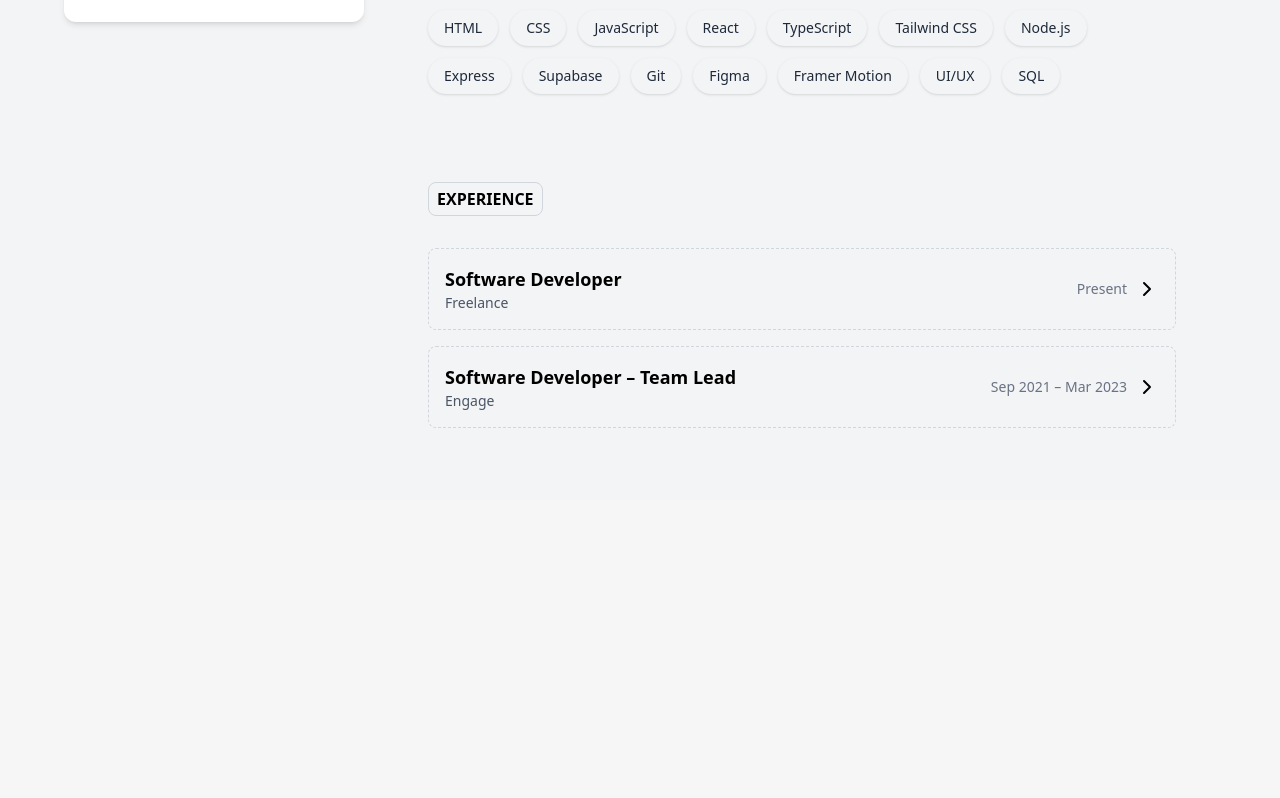
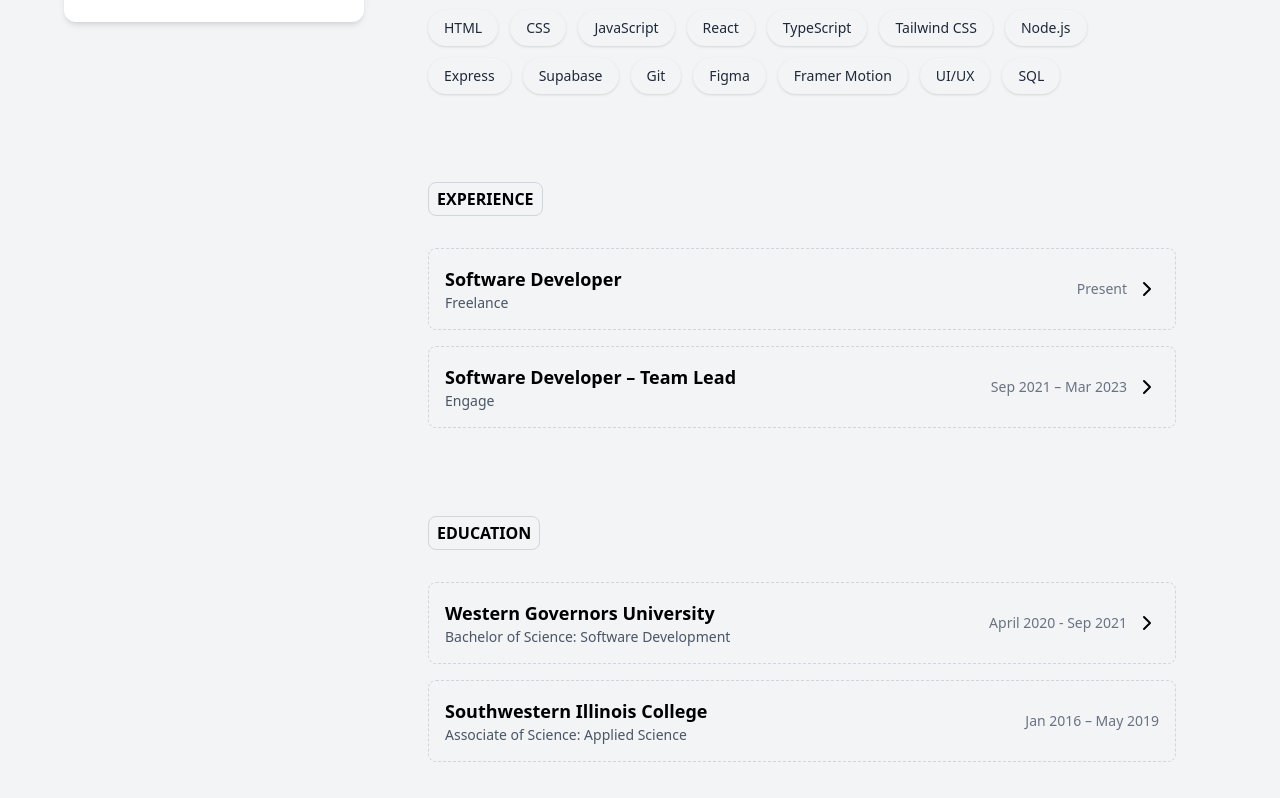
Before and after one commit to Tupchu/timothyupchurch-portfolio, a React (Vite) app: page / in a window 1280 px wide. Shown: the part 466-1264 px from the top of the page. Before the commit the page ends 966 px from the top, so only its background shows below. Built offline with nearby package versions, Linux system fonts and the light colour scheme.

Commit message:
Added Education Section
Added education section and removed the onclick & chevron icon on InfoCard if details are missing.

```diff
--- a/src/components/InfoCard.tsx
+++ b/src/components/InfoCard.tsx
@@ -8,21 +8,25 @@ const InfoCard = ({ item }: any) => {
     <>
       <div
         className="cursor-pointer border border-dashed border-gray-300 rounded-lg p-4 hover:shadow-md transition"
-        onClick={() => setIsOpen(!isOpen)}
+        onClick={() => {
+          item.details !== "" && setIsOpen(!isOpen);
+        }}
       >
         <div className="flex justify-between items-center">
           <div>
             <h3 className="font-semibold text-lg">{item.title}</h3>
-            <p className="text-sm text-gray-600">{item.company}</p>
+            <p className="text-sm text-gray-600">{item.subtitle}</p>
           </div>
           <div className="flex items-center space-x-2">
             <span className="text-sm text-gray-500">{item.date}</span>
+            {item.details !== "" && (
               <motion.div
                 animate={{ rotate: isOpen ? 90 : 0 }}
                 transition={{ duration: 0.25 }}
               >
                 <ChevronRight />
               </motion.div>
+            )}
           </div>
         </div>
 
--- a/src/components/MainContent.tsx
+++ b/src/components/MainContent.tsx
@@ -1,4 +1,5 @@
 import About from "../sections/About";
+import Education from "../sections/Education";
 import Experience from "../sections/Experience";
 import Skills from "../sections/Skills";
 
@@ -8,6 +9,7 @@ const MainContent = () => {
       <About />
       <Skills />
       <Experience />
+      <Education />
     </div>
   );
 };
--- /dev/null
+++ b/src/sections/Education.tsx
@@ -0,0 +1,43 @@
+import { motion } from "framer-motion";
+import InfoCard from "../components/InfoCard";
+
+const experienceData = [
+  {
+    title: "Western Governors University",
+    subtitle: "Bachelor of Science: Software Development",
+    date: "April 2020 - Sep 2021",
+    details:
+      "Graduated from Western Governors University with an in-depth understanding of software development. Developed applications from the ground up for the web, mobile, and desktop. Designed the user interface, data models, and logic for all applications built.",
+  },
+  {
+    title: "Southwestern Illinois College",
+    subtitle: "Associate of Science: Applied Science",
+    date: "Jan 2016 – May 2019",
+    details: "",
+  },
+];
+
+const Experience = () => {
+  return (
+    <motion.section
+      id="experience"
+      initial={{ opacity: 0, y: 40 }}
+      whileInView={{ opacity: 1, y: 0 }}
+      transition={{ duration: 1, delay: 0.4 }}
+      viewport={{ once: true }}
+      className="p-6 md:p-10"
+    >
+      <h2 className="text-base font-semibold mb-8 inline-block border-solid border rounded-lg px-2 py-1 border-gray-300">
+        EDUCATION
+      </h2>
+
+      <div className="space-y-4">
+        {experienceData.map((item, i) => (
+          <InfoCard key={i} item={item} />
+        ))}
+      </div>
+    </motion.section>
+  );
+};
+
+export default Experience;
--- a/src/sections/Experience.tsx
+++ b/src/sections/Experience.tsx
@@ -4,14 +4,14 @@ import InfoCard from "../components/InfoCard";
 const experienceData = [
   {
     title: "Software Developer",
-    company: "Freelance",
+    subtitle: "Freelance",
     date: "Present",
     details:
       "Currently working with a small business client to design and develop a custom mobile ordering app. I’m focused on delivering a clean and intuitive user experience while collaborating directly with the business owner to align features with real-world needs. The app is built using React Native with Expo, and leverages Supabase for authentication and data, Square for payments, and TypeScript for type safety and scalability.",
   },
   {
     title: "Software Developer – Team Lead",
-    company: "Engage",
+    subtitle: "Engage",
     date: "Sep 2021 – Mar 2023",
     details:
       "During my time at Engage, I was responsible for delivering full-cycle software solutions, working closely with both clients and senior leadership to ensure each product aligned with business goals. I took ownership of projects from planning through deployment, regularly collaborating across teams to refine features, provide accurate estimates, and adapt to shifting requirements. I helped onboard new team members and created thorough technical documentation covering implementation details, third-party services, and setup requirements. As a team lead, I facilitated regular working sessions, set strategic agendas, and encouraged open collaboration. I also advocated for Agile practices on newer projects, focusing on iterative development and client feedback to continuously improve outcomes.",
```
Lines whose indentation alone changed are shown as unchanged.
